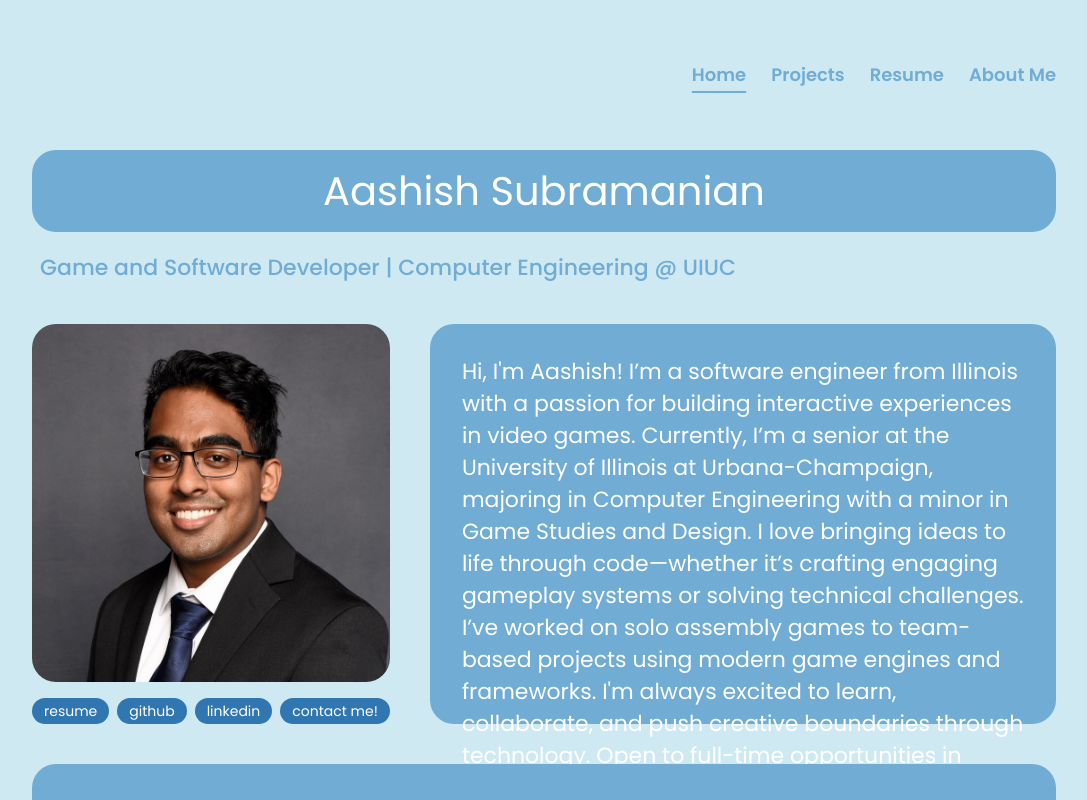
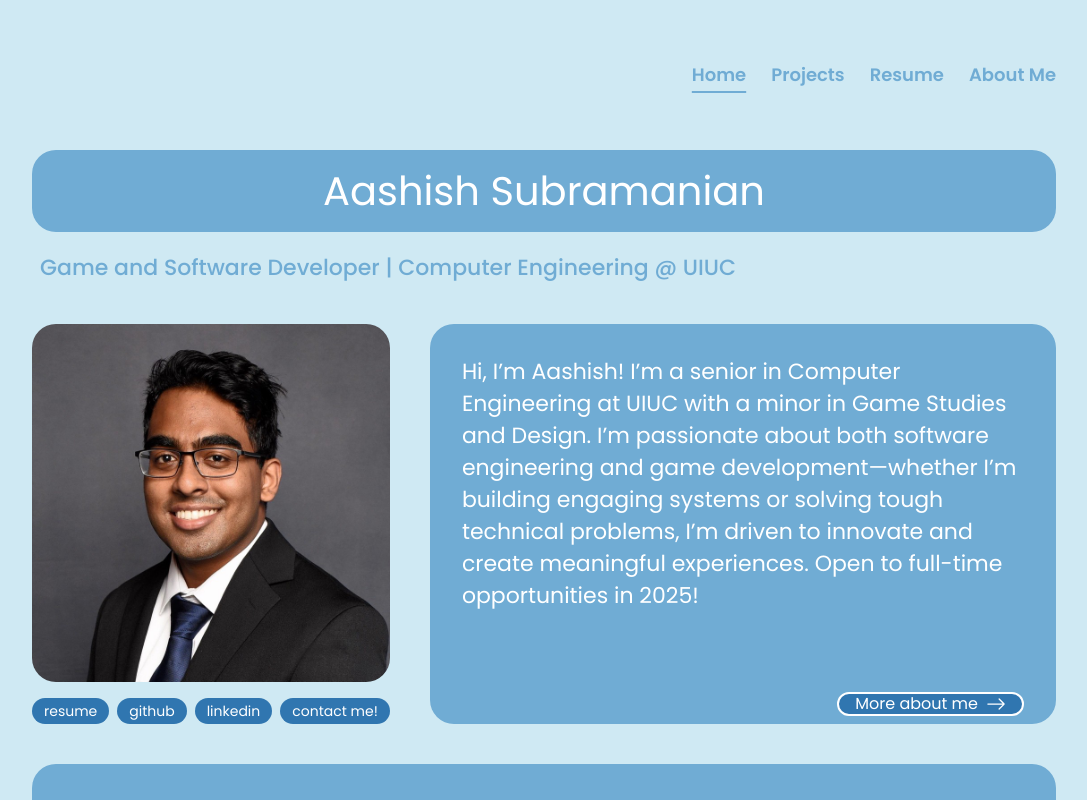
Before and after one commit to AashishSubramanian26/AashishWebsite, a React (Vite) app: page /home in a window 1280 px wide. Shown: the top 800 px of the page, without its empty margins (96-1183 px from the left). Built offline with nearby package versions, Linux system fonts and the light colour scheme.

Commit message:
Changing the text

```diff
--- a/src/content/home.ts
+++ b/src/content/home.ts
@@ -1,6 +1,6 @@
 export const homeContent = {
   role: "Game and Software Developer | Computer Engineering @ UIUC",
-  description: "Hi, I'm Aashish! I’m a software engineer from Illinois with a passion for building interactive experiences in video games. Currently, I’m a senior at the University of Illinois at Urbana-Champaign, majoring in Computer Engineering with a minor in Game Studies and Design. I love bringing ideas to life through code—whether it’s crafting engaging gameplay systems or solving technical challenges. I’ve worked on solo assembly games to team-based projects using modern game engines and frameworks. I'm always excited to learn, collaborate, and push creative boundaries through technology. Open to full-time opportunities in 2025!",
+  description: "Hi, I’m Aashish! I’m a senior in Computer Engineering at UIUC with a minor in Game Studies and Design. I’m passionate about both software engineering and game development—whether I’m building engaging systems or solving tough technical problems, I’m driven to innovate and create meaningful experiences. Open to full-time opportunities in 2025!",
   gameDevProject: "The Shifter",
   gameDevProjectTags: ["Unreal Engine", "Game Jam", "3-Person Team"],
   gameDevImgSrc: "/home/game-dev-shifter.png",
```
